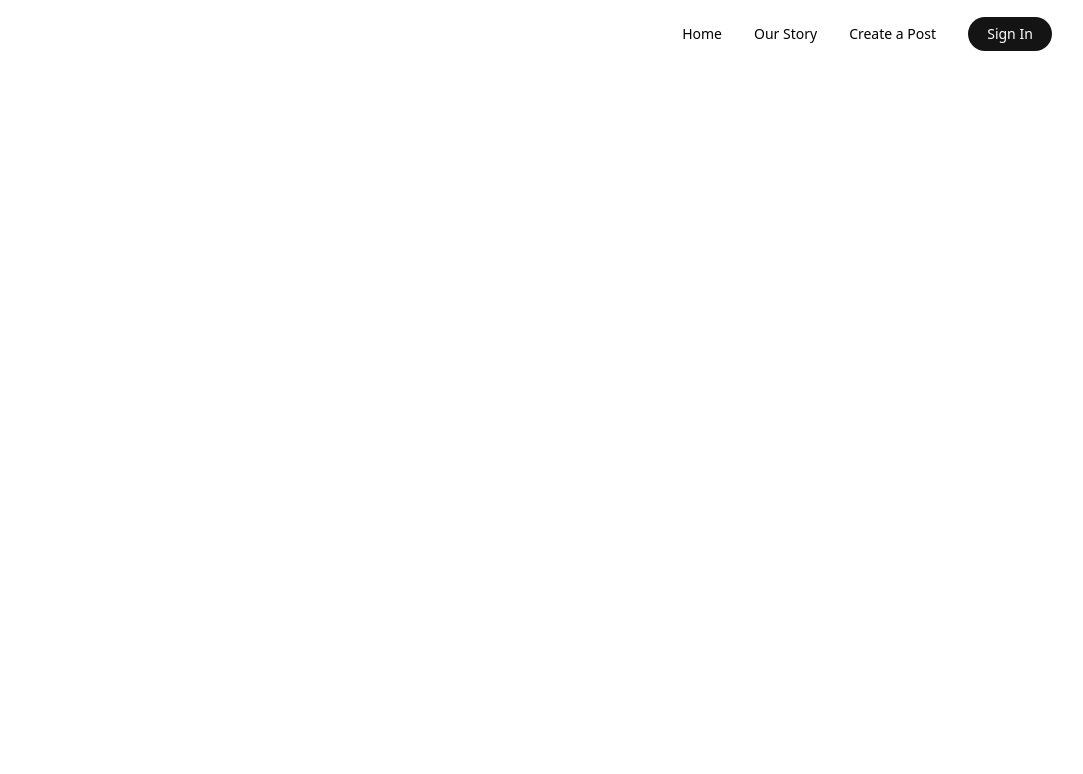
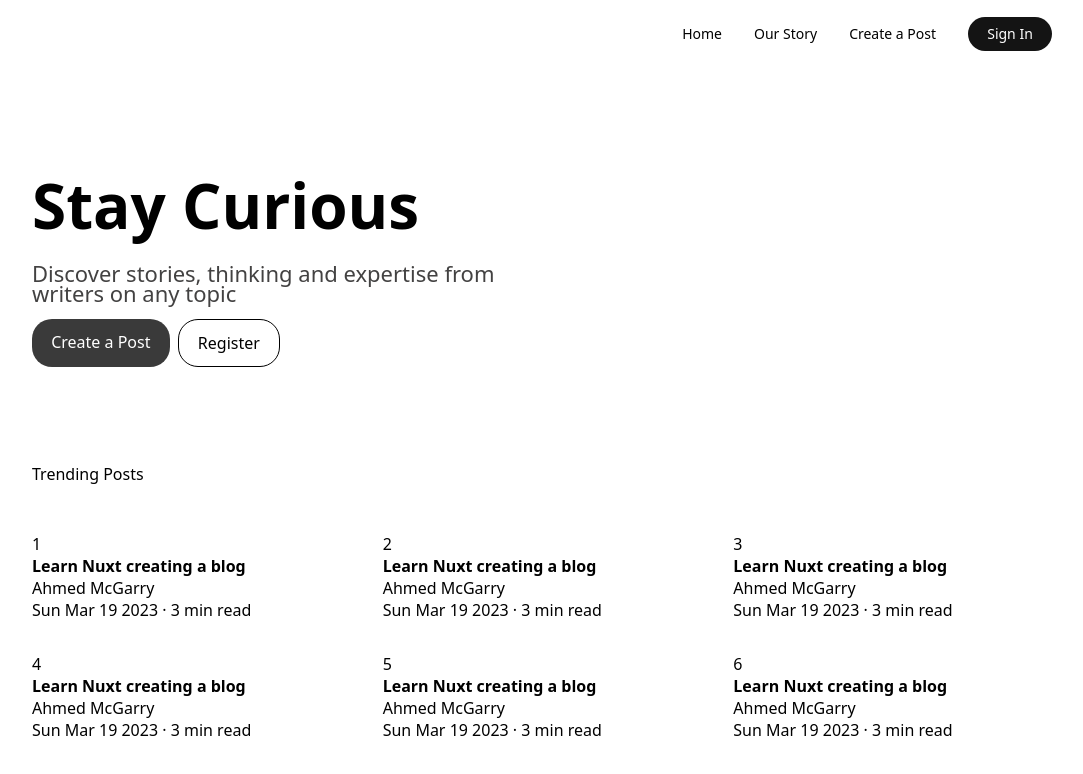
Before and after one commit to McGarry-A/nuxt-blog, a Nuxt app: page / in a window 1280 px wide. Shown: the top 774 px of the page, without its empty margins (98-1181 px from the left). Built offline with nearby package versions, Linux system fonts and the light colour scheme.

Commit message:
working on trending post section

```diff
--- a/components/ContentWrapper.vue
+++ b/components/ContentWrapper.vue
@@ -10,5 +10,6 @@
     display: block;
     max-width: 1020px;
     margin: 0 auto;
+    width: 100%;
 }
 </style>
--- /dev/null
+++ b/components/HeroSection.vue
@@ -0,0 +1,66 @@
+<template>
+  <div class="HeroSection-Wrapper">
+    <content-wrapper>
+      <div class="HeroSection">
+        <h1 class="HeroSection-Title">Stay Curious</h1>
+        <p class="HeroSection-Subtitle">
+          Discover stories, thinking and expertise from writers on any topic
+        </p>
+        <div class="HeroSection-ButtonContainer">
+          <NuxtLink to="/publish" class="HeroSection-ButtonContainerButton"
+            >Create a Post</NuxtLink
+          >
+          <NuxtLink
+            to="/register"
+            class="HeroSection-ButtonContainerButton HeroSection-ButtonContainerButton_Secondary"
+            >Register</NuxtLink
+          >
+        </div>
+      </div>
+    </content-wrapper>
+  </div>
+</template>
+
+<style lang="scss" scoped>
+.HeroSection {
+  padding: 6rem 0;
+  display: flex;
+  flex-direction: column;
+  gap: 1rem;
+
+  &-Wrapper {
+  }
+
+  &-Title {
+    font-size: 62px;
+  }
+
+  &-Subtitle {
+    font-size: 22px;
+    font-weight: 300;
+    color: rgb(67, 66, 66);
+    max-width: 500px;
+    line-height: 20px;
+  }
+
+  &-ButtonContainer {
+    display: flex;
+    gap: 0.5rem;
+
+    &Button {
+      all: initial;
+      background: rgb(58, 58, 58);
+      padding: 0.75rem 1.2rem;
+      border-radius: 20px;
+      color: white;
+      cursor: pointer;
+
+      &_Secondary {
+        background: white;
+        color: black;
+        border: 1px solid black;
+      }
+    }
+  }
+}
+</style>
--- a/components/NavBar.vue
+++ b/components/NavBar.vue
@@ -9,7 +9,7 @@
           <NuxtLink class="Navbar-ListItemLink" to="/about">Our Story</NuxtLink>
         </li>
         <li class="Navbar-ListItem">
-          <NuxtLink class="Navbar-ListItemLink" to="/create-a-post"
+          <NuxtLink class="Navbar-ListItemLink" to="/publish"
             >Create a Post</NuxtLink
           >
         </li>
@@ -28,12 +28,14 @@
 <style lang="scss" scoped>
 .Navbar {
   padding: 1.4rem 0;
+
   &-List {
     display: flex;
     list-style-type: none;
     gap: 2rem;
     justify-content: flex-end;
-    align-items: center;
+    align-items: baseline;
+
     &Item {
       &Link {
         all: initial;
--- /dev/null
+++ b/components/TrendingPost.vue
@@ -0,0 +1,30 @@
+<template>
+  <figure class="TrendingPost">
+    <div class="TrendingPost-Left">
+      <p class="TrendingPost-LeftNumber">{{ props.index }}</p>
+    </div>
+    <div class="TrendingPost-Right">
+      <h4 class="TrendingPost-RighTitle">{{ props.title }}</h4>
+      <p class="TrendingPost-RightAuthor">{{ props.author }}</p>
+      <p class="TrendingPost-RightFooter">
+        {{ props.date }} · {{ props.timeToRead }} min read
+      </p>
+    </div>
+  </figure>
+</template>
+
+<script setup lang="ts">
+interface IArticleDetails {
+  author: string
+  title: string
+  date: string
+  timeToRead: number
+  id: number
+  index: number
+}
+
+const props = defineProps<IArticleDetails>()
+</script>
+
+<style lang="scss" scoped>
+</style>
--- /dev/null
+++ b/components/TrendingPosts.vue
@@ -0,0 +1,83 @@
+<template>
+  <div class="TrendingPosts">
+    <content-wrapper>
+      <div>
+        <p class="TrendingPosts-Title">Trending Posts</p>
+        <div>
+          <ul class="TrendingPosts-List">
+            <li
+              v-for="(item, index) in data"
+              :key="item.id"
+              class="TrendingPosts-ListItem"
+            >
+              <trending-post v-bind="item" :index="(index += 1)" />
+            </li>
+          </ul>
+        </div>
+      </div>
+    </content-wrapper>
+  </div>
+</template>
+
+<script setup>
+import { ref } from 'vue'
+
+const data = ref([
+  {
+    author: 'Ahmed McGarry',
+    title: 'Learn Nuxt creating a blog',
+    date: new Date().toDateString(),
+    timeToRead: 3,
+    id: 1,
+  },
+  {
+    author: 'Ahmed McGarry',
+    title: 'Learn Nuxt creating a blog',
+    date: new Date().toDateString(),
+    timeToRead: 3,
+    id: 1,
+  },
+  {
+    author: 'Ahmed McGarry',
+    title: 'Learn Nuxt creating a blog',
+    date: new Date().toDateString(),
+    timeToRead: 3,
+    id: 1,
+  },
+  {
+    author: 'Ahmed McGarry',
+    title: 'Learn Nuxt creating a blog',
+    date: new Date().toDateString(),
+    timeToRead: 3,
+    id: 1,
+  },
+  {
+    author: 'Ahmed McGarry',
+    title: 'Learn Nuxt creating a blog',
+    date: new Date().toDateString(),
+    timeToRead: 3,
+    id: 1,
+  },
+  {
+    author: 'Ahmed McGarry',
+    title: 'Learn Nuxt creating a blog',
+    date: new Date().toDateString(),
+    timeToRead: 3,
+    id: 1,
+  },
+])
+</script>
+
+<style scoped lang="scss">
+.TrendingPosts {
+  &-Title {
+    margin: 0 0 3rem;
+  }
+  &-List {
+    list-style-type: none;
+    display: grid;
+    grid-template-columns: 1fr 1fr 1fr;
+    gap: 2rem;
+  }
+}
+</style>
--- a/layouts/default.vue
+++ b/layouts/default.vue
@@ -1,3 +1,6 @@
 <template>
+  <div>
     <nav-bar />
+    <Nuxt />
+  </div>
 </template>
--- a/nuxt.config.js
+++ b/nuxt.config.js
@@ -18,7 +18,10 @@ export default {
   },
 
   // Global CSS: https://go.nuxtjs.dev/config-css
-  css: ['@/assets/css/main.scss'],
+  css: [
+    '@/assets/css/main.scss',
+    '@fortawesome/fontawesome-svg-core/styles.css',
+  ],
 
   // Plugins to run before rendering page: https://go.nuxtjs.dev/config-plugins
   plugins: [],
--- a/package.json
+++ b/package.json
@@ -32,6 +32,7 @@
     "eslint-plugin-nuxt": "^4.0.0",
     "eslint-plugin-vue": "^9.5.1",
     "prettier": "^2.7.1",
-    "sass": "^1.59.3"
+    "sass": "^1.59.3",
+    "webpack": "^4.46.0"
   }
 }
--- /dev/null
+++ b/pages/about.vue
@@ -0,0 +1,7 @@
+<template>
+  <div>
+    <content-wrapper>
+      <h1>About</h1>
+    </content-wrapper>
+  </div>
+</template>
--- a/pages/index.vue
+++ b/pages/index.vue
@@ -1,11 +1,8 @@
 <template>
-  <h1>Inital</h1>
+  <main>
+    <hero-section />
+    <trending-posts />
+  </main>
 </template>
 
-<script lang="ts">
-import Vue from 'vue'
-
-export default Vue.extend({
-  name: 'IndexPage',
-})
-</script>
+<style></style>
--- /dev/null
+++ b/pages/publish.vue
@@ -0,0 +1,7 @@
+<template>
+  <div>
+    <content-wrapper>
+      <h1>Publish</h1>
+    </content-wrapper>
+  </div>
+</template>
--- /dev/null
+++ b/pages/register.vue
@@ -0,0 +1,7 @@
+<template>
+  <div>
+    <content-wrapper>
+      <h1>Register</h1>
+    </content-wrapper>
+  </div>
+</template>
```
Also changed, not shown: 2 other files (tests, documents, lock files or other folders).
